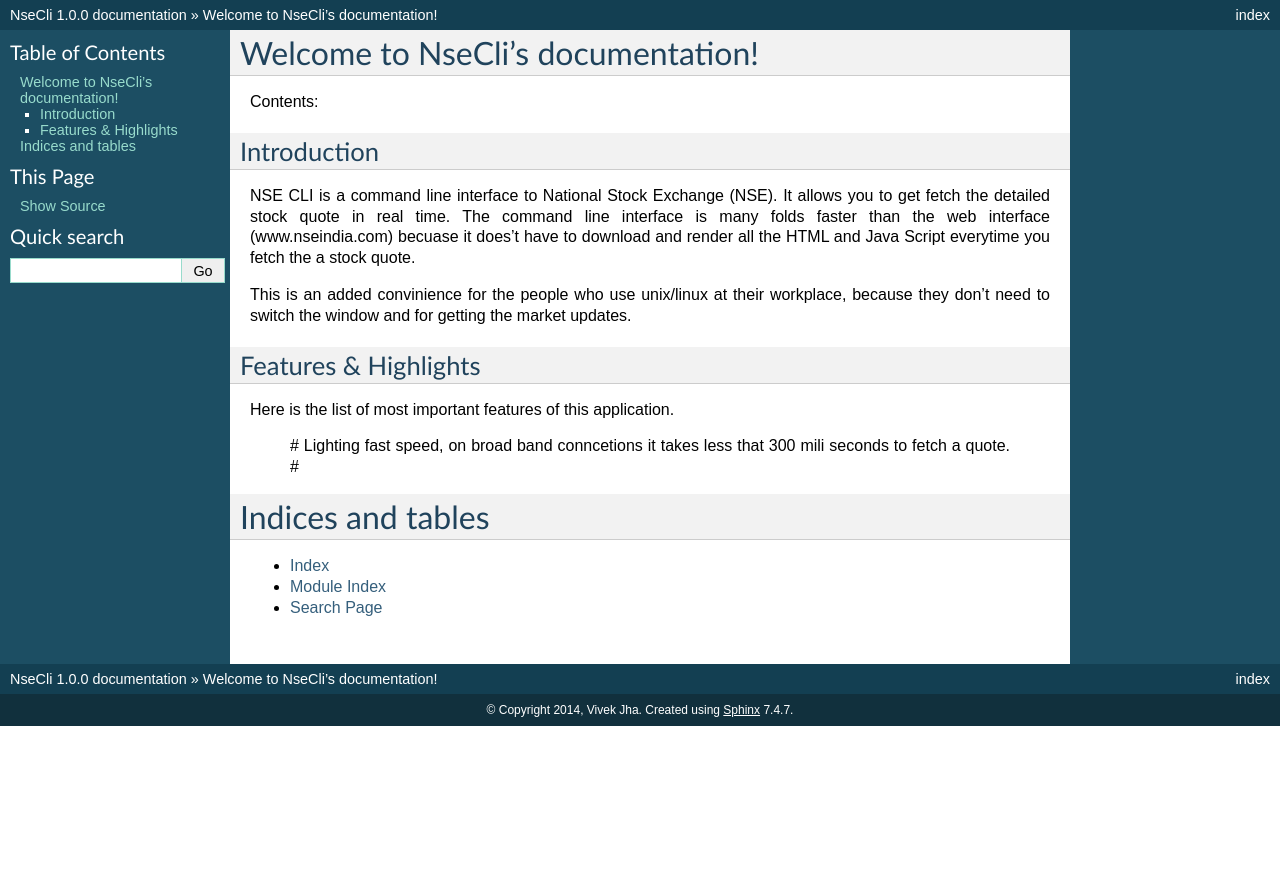
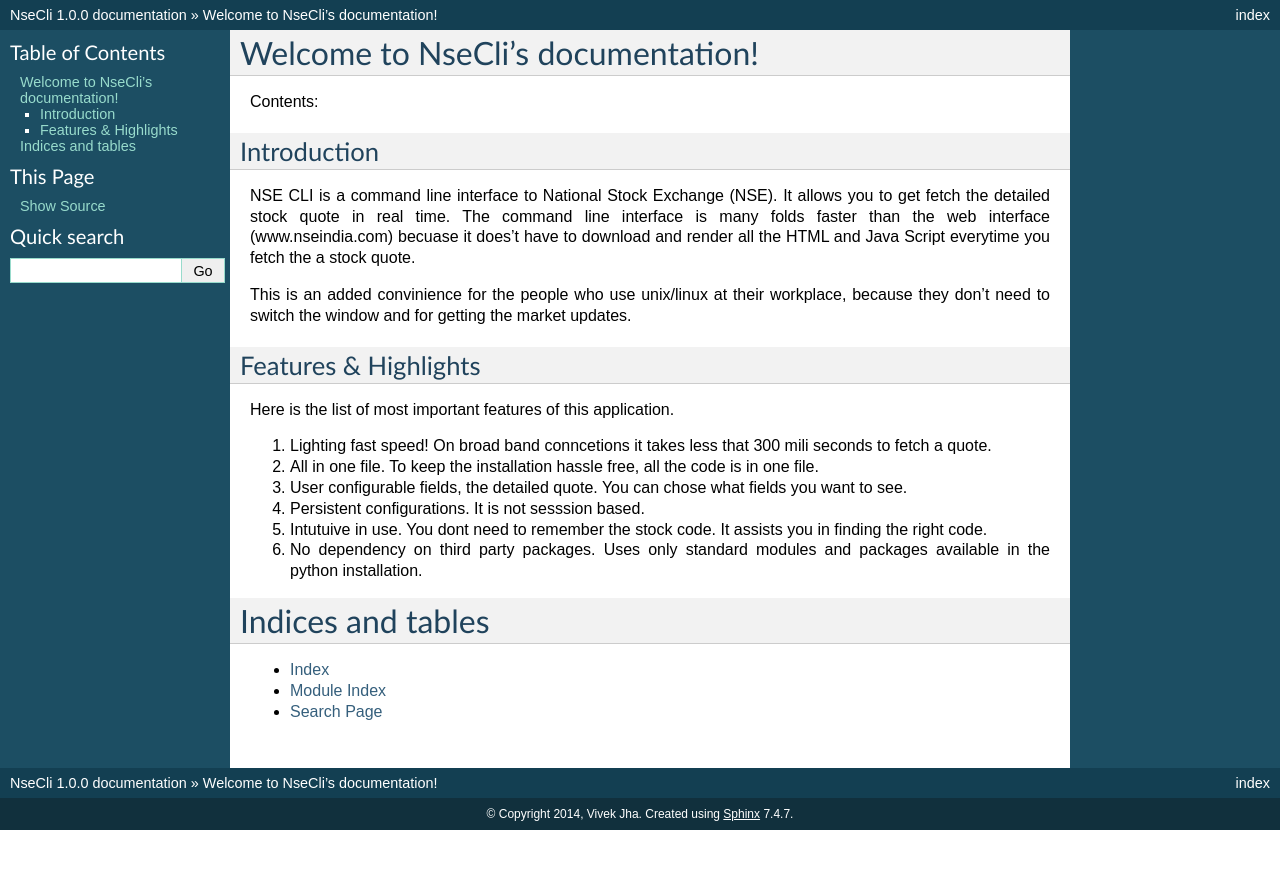
Before and after one commit to vsjha18/nsecli, a Sphinx documentation site: the page built from docs/index.rst, in a window 1280 px wide. Shown: the top 869 px of the page. Built offline with Sphinx 7.4.7, drawn with Linux system fonts in a browser that asks for light colours.

Commit message:
Update index.rst

```diff
--- a/docs/index.rst
+++ b/docs/index.rst
@@ -26,8 +26,20 @@
 
 Here is the list of most important features of this application.
 
-   # Lighting fast speed, on broad band conncetions it takes less that 300 mili seconds to fetch a quote.
-   #
+#. Lighting fast speed! On broad band conncetions it takes less that 300 mili seconds to fetch a quote.
+
+#. All in one file. To keep the installation hassle free, all the code is in one file.
+
+#. User configurable fields, the detailed quote. You can chose what fields you want to see.
+
+#. Persistent configurations. It is not sesssion based.
+
+#. Intutuive in use. You dont need to remember the stock code. It assists you in finding the right code.
+
+#. No dependency on third party packages. Uses only standard modules and packages available in the python installation.
+
+
+
 
 
 Indices and tables
```
